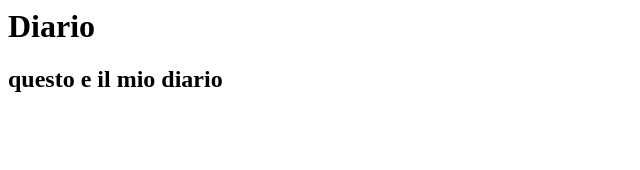
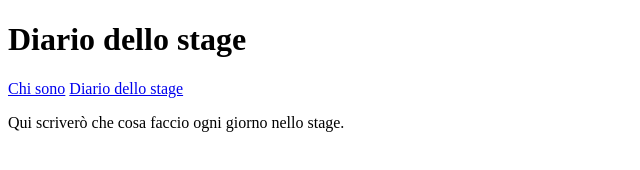
Before and after one commit to tomaslous/Sito-personale, a plain HTML site: page diario.html in a window 1280 px wide. Shown: the whole page, without its empty margins (0-640 px from the left). Drawn offline with Linux system fonts and the light colour scheme.

Commit message:
Create diario.html with HTML structure and content
Added basic HTML structure and content for the diary page.

```diff
--- a/diario.html
+++ b/diario.html
@@ -1,2 +1,16 @@
-<h1>Diario</h1>
-<h2>questo e il mio diario </h2>
+<!DOCTYPE html>
+<html lang="it">
+<head>
+<meta charset="utf-8">
+<meta name="viewport" content="width=device-width, initial-scale=1">
+<title>Diario dello stage</title>
+</head>
+<body>
+<h1>Diario dello stage</h1>
+<nav>
+<a href="index.html">Chi sono</a>
+<a href="diario.html">Diario dello stage</a>
+</nav>
+<p>Qui scriverò che cosa faccio ogni giorno nello stage.</p>
+</body>
+</html>
```
